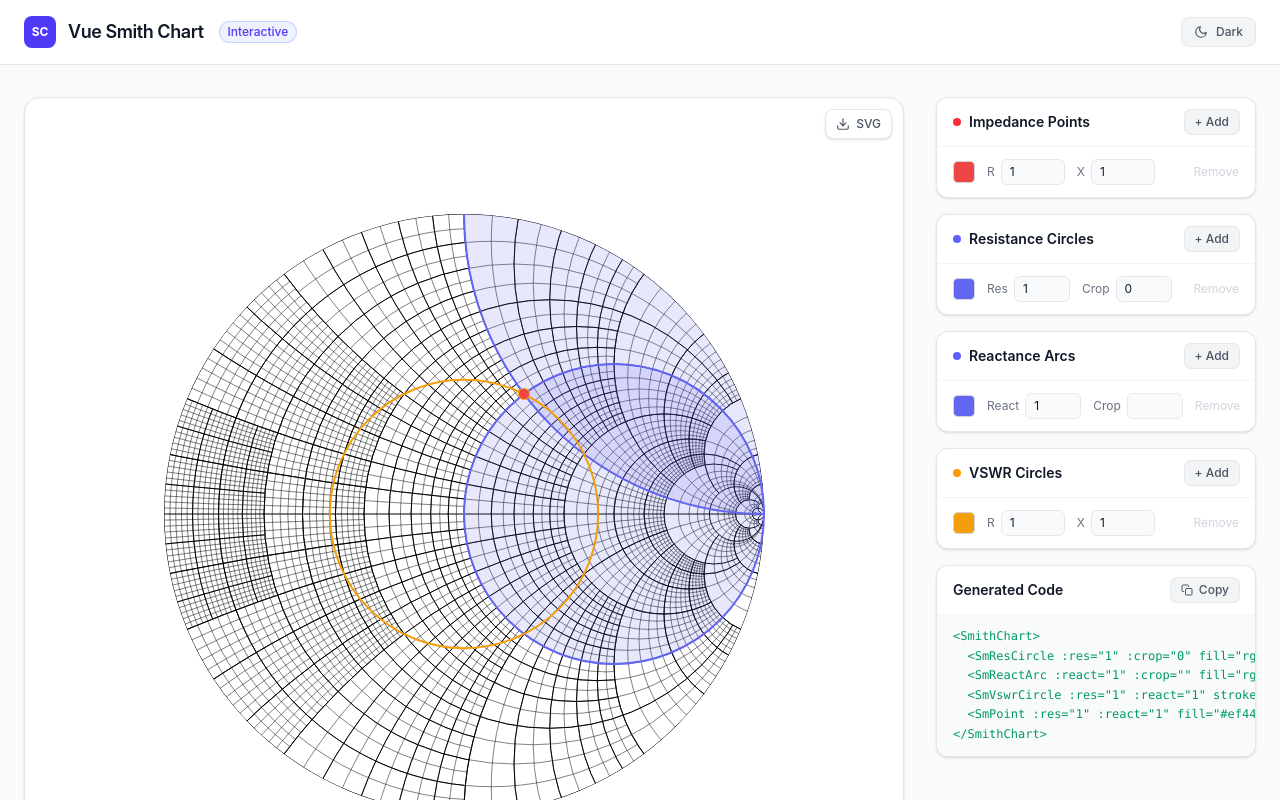
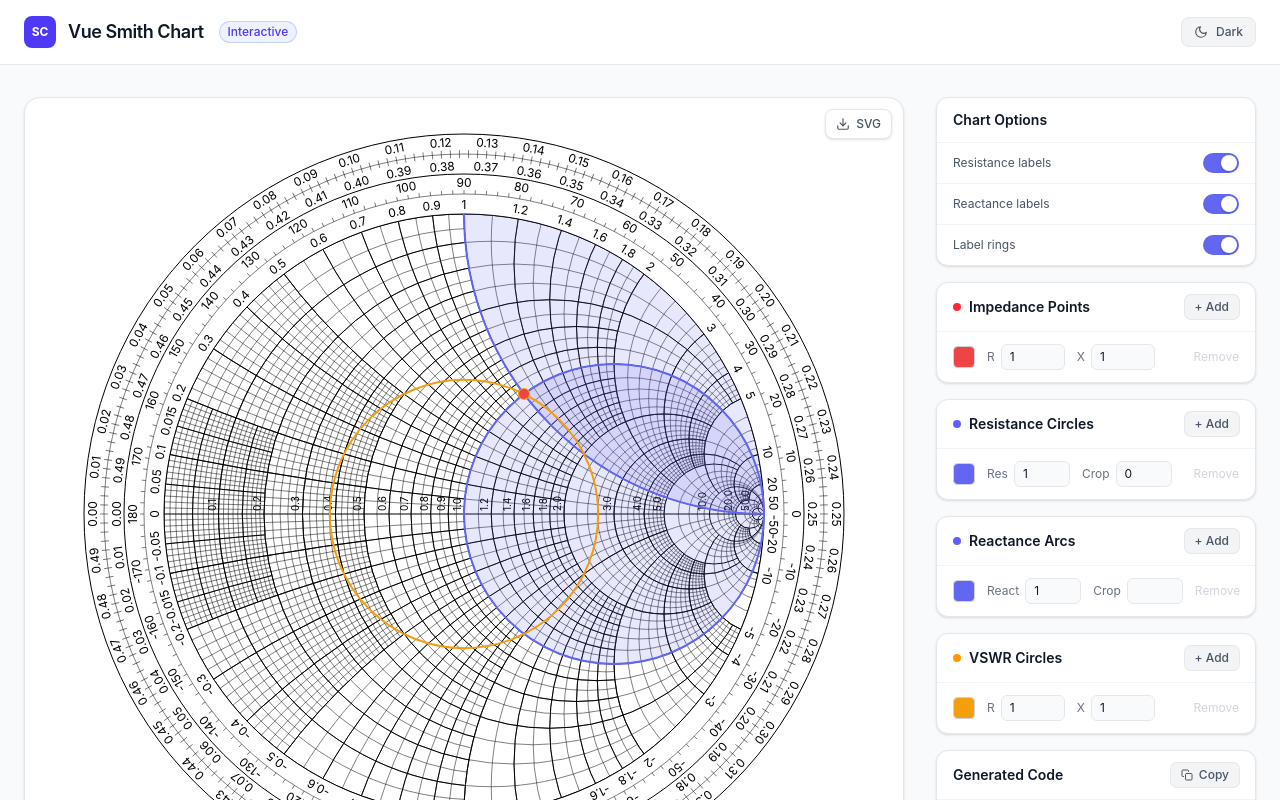
Before and after one commit to germi/vue-smith-chart, a Vue app: page / in a window 1280 px wide. Shown: the top 800 px of the page. Built offline with nearby package versions, Linux system fonts and the light colour scheme.

Commit message:
playground option

```diff
--- a/src/App.vue
+++ b/src/App.vue
@@ -46,9 +46,9 @@
               class="rounded-2xl border border-gray-200 dark:border-gray-800 bg-white dark:bg-gray-900 p-4 shadow-sm dark:shadow-xl flex items-center justify-center"
             >
               <SmithChart
-                :resistance-labels="false"
-                :reactance-labels="false"
-                :label-rings="false"
+                :resistance-labels="showResLabels"
+                :reactance-labels="showReactLabels"
+                :label-rings="showLabelRings"
                 :radius="300"
               >
                 <SmResCircle
@@ -105,6 +105,33 @@
 
         <!-- Controls sidebar -->
         <div class="flex w-full flex-col gap-4 lg:w-80 lg:shrink-0">
+
+          <!-- Chart Options -->
+          <section class="rounded-xl border border-gray-200 dark:border-gray-800 bg-white dark:bg-gray-900 overflow-hidden shadow-sm">
+            <div class="border-b border-gray-100 dark:border-gray-800 px-4 py-3">
+              <h2 class="text-sm font-semibold">Chart Options</h2>
+            </div>
+            <ul class="divide-y divide-gray-100 dark:divide-gray-800">
+              <li class="flex items-center justify-between px-4 py-2.5">
+                <span class="text-xs text-gray-600 dark:text-gray-400">Resistance labels</span>
+                <button @click="showResLabels = !showResLabels" class="toggle" :class="{ 'toggle-on': showResLabels }" :aria-pressed="showResLabels">
+                  <span class="toggle-thumb"></span>
+                </button>
+              </li>
+              <li class="flex items-center justify-between px-4 py-2.5">
+                <span class="text-xs text-gray-600 dark:text-gray-400">Reactance labels</span>
+                <button @click="showReactLabels = !showReactLabels" class="toggle" :class="{ 'toggle-on': showReactLabels }" :aria-pressed="showReactLabels">
+                  <span class="toggle-thumb"></span>
+                </button>
+              </li>
+              <li class="flex items-center justify-between px-4 py-2.5">
+                <span class="text-xs text-gray-600 dark:text-gray-400">Label rings</span>
+                <button @click="showLabelRings = !showLabelRings" class="toggle" :class="{ 'toggle-on': showLabelRings }" :aria-pressed="showLabelRings">
+                  <span class="toggle-thumb"></span>
+                </button>
+              </li>
+            </ul>
+          </section>
 
           <!-- Impedance Points -->
           <section class="rounded-xl border border-gray-200 dark:border-gray-800 bg-white dark:bg-gray-900 overflow-hidden shadow-sm">
@@ -243,6 +270,10 @@ const resCircles = ref([{ res: 1, crop: 0, color: "#6366f1" }]);
 const reactArcs = ref([{ react: 1, crop: "", color: "#6366f1" }]);
 const vswrCircles = ref([{ res: 1, react: 1, color: "#f59e0b" }]);
 
+const showResLabels = ref(true);
+const showReactLabels = ref(true);
+const showLabelRings = ref(true);
+
 const copied = ref(false);
 const isDark = ref(false);
 
@@ -308,6 +339,35 @@ const generatedCode = computed(() => {
 </script>
 
 <style>
+.toggle {
+  position: relative;
+  width: 2.25rem;
+  height: 1.25rem;
+  border-radius: 9999px;
+  background: #d1d5db;
+  border: none;
+  cursor: pointer;
+  transition: background 0.2s;
+  flex-shrink: 0;
+}
+.toggle-on {
+  background: #6366f1;
+}
+.toggle-thumb {
+  position: absolute;
+  top: 0.125rem;
+  left: 0.125rem;
+  width: 1rem;
+  height: 1rem;
+  border-radius: 50%;
+  background: white;
+  box-shadow: 0 1px 3px rgba(0,0,0,0.2);
+  transition: transform 0.2s;
+}
+.toggle-on .toggle-thumb {
+  transform: translateX(1rem);
+}
+
 .color-swatch {
   width: 1.375rem;
   height: 1.375rem;
```
Also changed, not shown: 1 other file (tests, documents, lock files or other folders).
